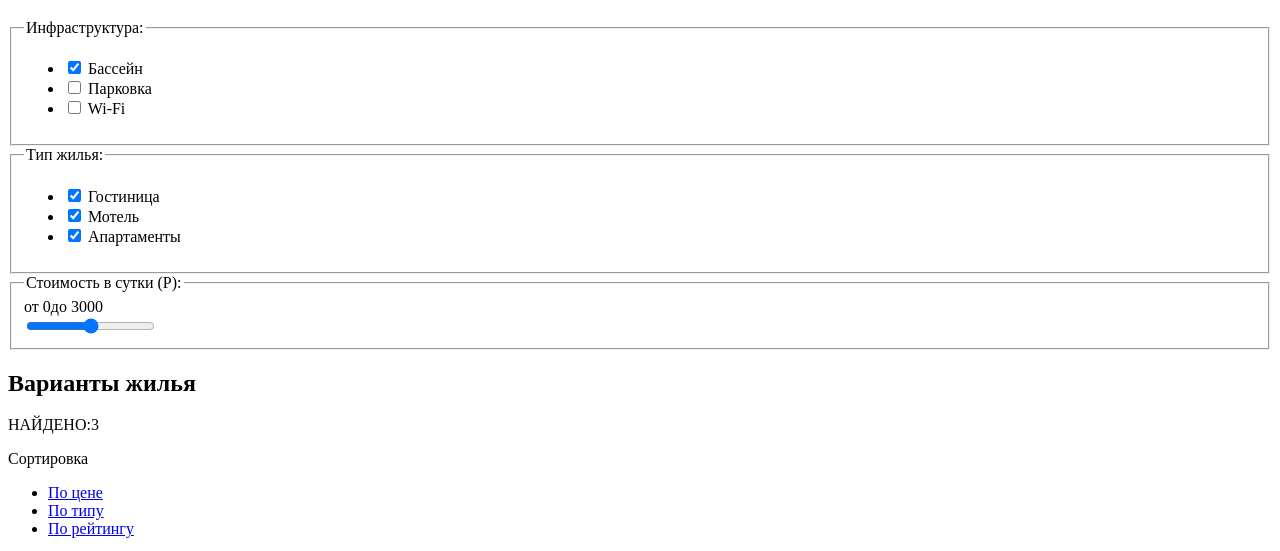
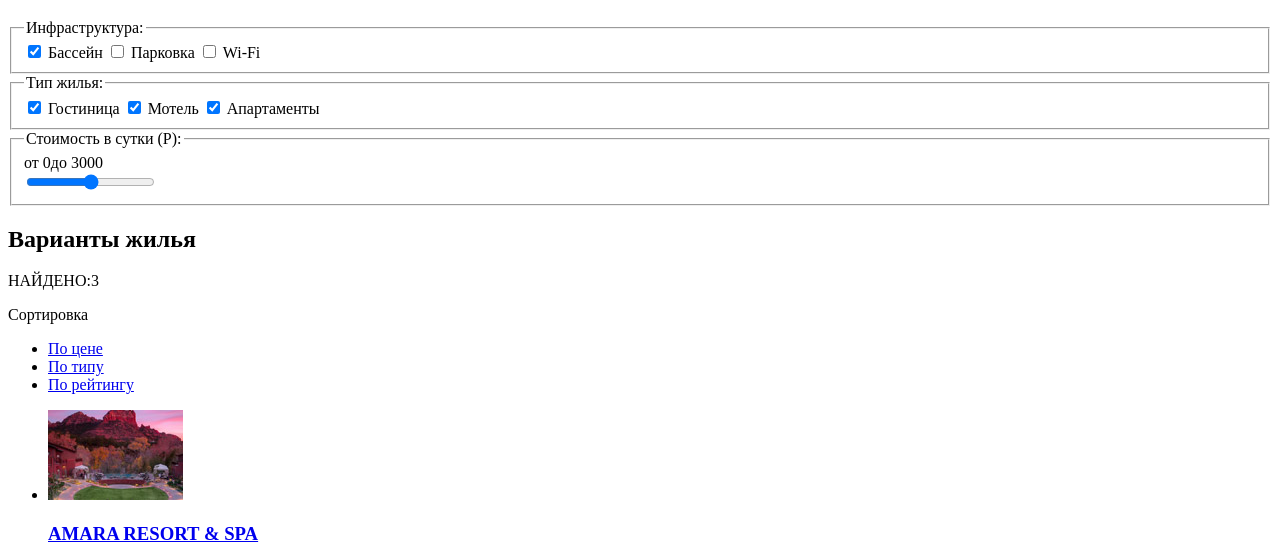
Before and after one commit to rkorupaev/455883-sedona, a plain HTML site: page hotelsfilter.html in a window 1280 px wide. Shown: the part 233-784 px from the top of the page. Drawn offline with Linux system fonts and the light colour scheme.

Commit message:
hotel page fixes

```diff
--- a/hotelsfilter.html
+++ b/hotelsfilter.html
@@ -18,40 +18,24 @@
   	</header>
   		<main>
   			<h1 class="visually-hidden">Выбор Жилья</h1>
-  			<section class="filters">
-  				<form>
+  				<form class="filters">
             <fieldset class="infrastructure">
               <legend>Инфраструктура:</legend>
-              <ul>
-                <li>
                   <input type="checkbox" name="pool" id= "pool" checked>
                   <label for="pool">Бассейн</label>
-                </li>
-                <li>
                   <input type="checkbox" name="parking" id= "parking">
                   <label for="parking">Парковка</label>
-                </li>
-                <li>
                   <input type="checkbox" name="wifi" id= "wifi">
                   <label for="wifi">Wi-Fi</label>
-                </li>
-              </ul>
             </fieldset>
             <fieldset class="rent-type">
               <legend>Тип жилья:</legend>
-              <ul>
-                <li>
                   <input type="checkbox" name="hotel" id= "hotel" checked>
                   <label for="hotel">Гостиница</label>
-                </li>
-                <li>
                   <input type="checkbox" name="motel" id= "motel" checked>
                   <label for="motel">Мотель</label>
-                </li>
-                <li>
                   <input type="checkbox" name="apart" id= "apart" checked>
                   <label for="apart">Апартаменты</label>
-                </li>
             </fieldset>
             <fieldset>
               <legend>Стоимость в сутки (Р):</legend>
@@ -62,7 +46,6 @@
               <!-span для второго ползунка>
             </fieldset>
           </form>
-  			</section>
   			<section class="results">
   				<h2>Варианты жилья</h2>
 
@@ -114,12 +97,11 @@
   					</li>
   				</ul>
   			</section>
-
   		</main>
 
   		<footer class="footer">
       <p>#VISITSEDONA</p>
-  		<div class="social-footer">
+      <ul>
         <li><a class="social-button" href="#">Twitter</a></li>
         <li><a class="social-button" href="#">Facebook</a></li>
         <li><a class="social-button" href="#">YouTube</a></li>
```
Lines whose indentation alone changed are shown as unchanged.
